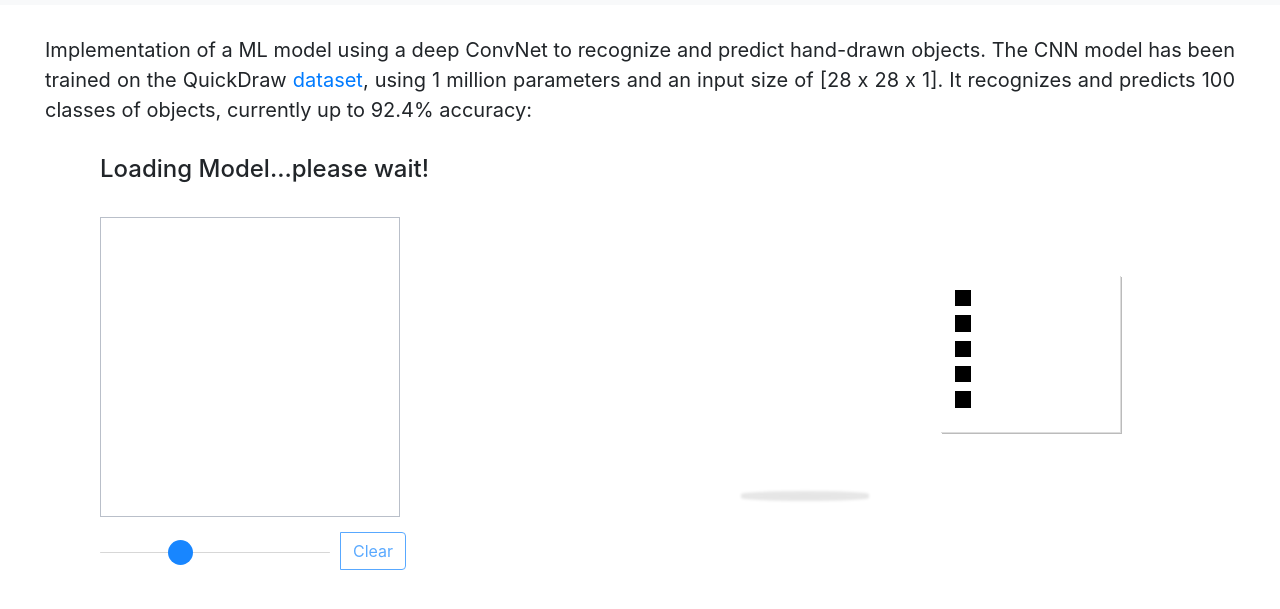
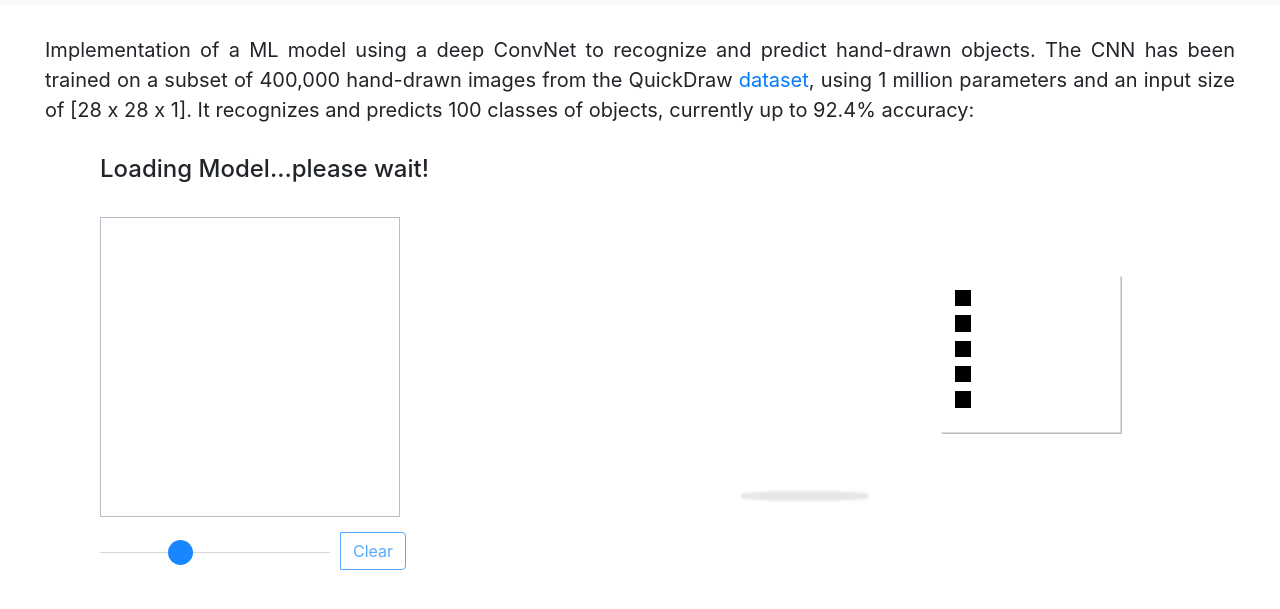
Before and after one commit to pxfang/Hand-Drawn-Object-Recognition, a plain HTML site: page index.html in a window 1280 px wide. Shown: the part 77-686 px from the top of the page. Drawn offline with nearby package versions, Linux system fonts and the light colour scheme; a script that the page names is missing.

Commit message:
Model description

```diff
--- a/index.html
+++ b/index.html
@@ -40,7 +40,7 @@
 
 <blockquote class="blockquote text-justify" style="margin:30px;">
  <p> Implementation of a ML model using a deep ConvNet to recognize and predict hand-drawn objects.
- The CNN model has been trained on the QuickDraw <a href='https://github.com/googlecreativelab/quickdraw-dataset'> dataset</a>, using 1 million parameters and an input size of [28 x 28 x 1]. It recognizes and predicts 100 classes of objects, currently up to 92.4% accuracy: </p>
+ The CNN has been trained on a subset of 400,000 hand-drawn images from the QuickDraw <a href='https://quickdraw.withgoogle.com/data'> dataset</a>, using 1 million parameters and an input size of [28 x 28 x 1]. It recognizes and predicts 100 classes of objects, currently up to 92.4% accuracy: </p>
   </blockquote>
 </div>
 
```
Also changed, not shown: test.html (+1 -1 lines).
